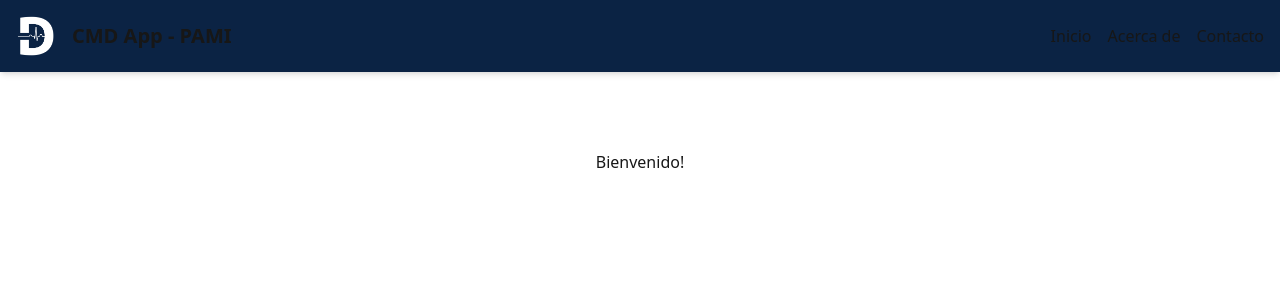
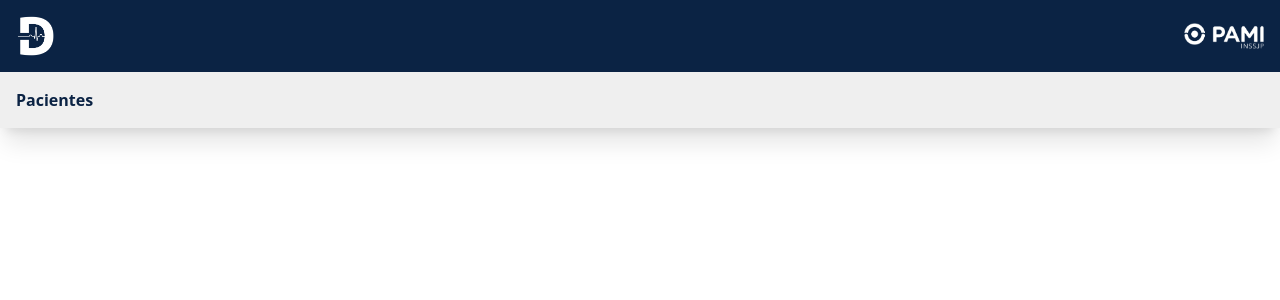
Before and after one commit to GeorgessDavid/cmd_pami_front_next, a Next.js app: page / in a window 1280 px wide. Shown: the top 300 px of the page. Built offline with nearby package versions, Linux system fonts and the light colour scheme.

Commit message:
added error controls

```diff
--- /dev/null
+++ b/src/app/error.js
@@ -0,0 +1,40 @@
+'use client';
+
+import { useEffect } from 'react';
+
+export default function Error({ error, reset }) {
+  useEffect(() => {
+    // Opcional: Log del error para debugging
+    console.error('Error capturado:', error);
+  }, [error]);
+
+  return (
+    <div className="min-h-screen flex items-center justify-center bg-gray-50">
+      <div className="max-w-md w-full text-center">
+        <div className="mb-8">
+          <h1 className="text-9xl font-bold text-red-300">500</h1>
+        </div>
+        <h2 className="text-2xl font-semibold text-gray-800 mb-4">
+          Error del servidor
+        </h2>
+        <p className="text-gray-600 mb-8">
+          Algo salió mal en nuestro servidor. Por favor, intenta de nuevo más tarde.
+        </p>
+        <div className="space-x-4">
+          <button
+            onClick={reset}
+            className="inline-block bg-blue-600 text-white px-6 py-3 rounded-lg hover:bg-blue-700 transition-colors"
+          >
+            Intentar de nuevo
+          </button>
+          <a
+            href="/"
+            className="inline-block bg-gray-600 text-white px-6 py-3 rounded-lg hover:bg-gray-700 transition-colors"
+          >
+            Volver al inicio
+          </a>
+        </div>
+      </div>
+    </div>
+  );
+}
--- /dev/null
+++ b/src/app/global-error.js
@@ -0,0 +1,44 @@
+'use client';
+
+import { useEffect } from 'react';
+
+export default function GlobalError({ error, reset }) {
+  useEffect(() => {
+    // Opcional: Log del error para debugging
+    console.error('Error global capturado:', error);
+  }, [error]);
+
+  return (
+    <html>
+      <body>
+        <div className="min-h-screen flex items-center justify-center bg-gray-50">
+          <div className="max-w-md w-full text-center">
+            <div className="mb-8">
+              <h1 className="text-9xl font-bold text-red-300">500</h1>
+            </div>
+            <h2 className="text-2xl font-semibold text-gray-800 mb-4">
+              Error crítico del sistema
+            </h2>
+            <p className="text-gray-600 mb-8">
+              Ha ocurrido un error crítico en la aplicación. Por favor, recarga la página.
+            </p>
+            <div className="space-x-4">
+              <button
+                onClick={reset}
+                className="inline-block bg-blue-600 text-white px-6 py-3 rounded-lg hover:bg-blue-700 transition-colors"
+              >
+                Intentar de nuevo
+              </button>
+              <button
+                onClick={() => window.location.href = '/'}
+                className="inline-block bg-gray-600 text-white px-6 py-3 rounded-lg hover:bg-gray-700 transition-colors"
+              >
+                Volver al inicio
+              </button>
+            </div>
+          </div>
+        </div>
+      </body>
+    </html>
+  );
+}
--- a/src/app/globals.css
+++ b/src/app/globals.css
@@ -16,10 +16,10 @@
   --font-family: var(--font-family);
 }
 
-@media (prefers-color-scheme: dark) {
+@media (prefers-color-scheme: light) {
   :root {
-    --background: #0a0a0a;
-    --foreground: #ededed;
+    --background: #ffffff;
+    --foreground: #212529;
   }
 }
 
--- /dev/null
+++ b/src/app/not-found.js
@@ -0,0 +1,23 @@
+export default function NotFound() {
+  return (
+    <div className="min-h-screen flex items-center justify-center bg-gray-50">
+      <div className="max-w-md w-full text-center">
+        <div className="mb-8">
+          <h1 className="text-9xl font-bold text-gray-300">404</h1>
+        </div>
+        <h2 className="text-2xl font-semibold text-gray-800 mb-4">
+          Página no encontrada
+        </h2>
+        <p className="text-gray-600 mb-8">
+          Lo sentimos, la página que buscas no existe o ha sido movida.
+        </p>
+        <a
+          href="/"
+          className="inline-block bg-blue-600 text-white px-6 py-3 rounded-lg hover:bg-blue-700 transition-colors"
+        >
+          Volver al inicio
+        </a>
+      </div>
+    </div>
+  );
+}
--- a/src/app/page.js
+++ b/src/app/page.js
@@ -3,7 +3,7 @@ import Image from "next/image";
 export default function Home() {
   return (
     <div className="grid grid-rows-[20px_1fr_20px] items-center justify-items-center min-h-screen p-8 pb-20 gap-16 sm:p-20">
-      <h3>Bienvenido!</h3>
+
     </div>
   );
 }
--- /dev/null
+++ b/src/app/test-error/page.js
@@ -0,0 +1,74 @@
+'use client';
+
+import { useState } from 'react';
+
+export default function TestErrorPage() {
+  const [errorType, setErrorType] = useState('');
+
+  const throwError = (type) => {
+    setErrorType(type);
+
+    switch (type) {
+      case 'client':
+        throw new Error('Error de cliente forzado');
+      case 'server':
+        // Simular un error del servidor
+        throw new Error('Error del servidor forzado');
+      default:
+        break;
+    }
+  };
+
+  const simulate404 = () => {
+    // Redirigir a una ruta que no existe
+    window.location.href = '/ruta-que-no-existe';
+  };
+
+  return (
+    <div className="min-h-screen flex items-center justify-center bg-gray-50">
+      <div className="max-w-md w-full text-center">
+        <h1 className="text-3xl font-bold text-gray-800 mb-8">
+          Página de Prueba de Errores
+        </h1>
+
+        <div className="space-y-4">
+          <button
+            onClick={() => throwError('client')}
+            className="w-full bg-red-600 text-white px-6 py-3 rounded-lg hover:bg-red-700 transition-colors"
+          >
+            Forzar Error de Cliente (500)
+          </button>
+
+          <button
+            onClick={() => throwError('server')}
+            className="w-full bg-orange-600 text-white px-6 py-3 rounded-lg hover:bg-orange-700 transition-colors"
+          >
+            Forzar Error del Servidor (500)
+          </button>
+
+          <button
+            onClick={simulate404}
+            className="w-full bg-yellow-600 text-white px-6 py-3 rounded-lg hover:bg-yellow-700 transition-colors"
+          >
+            Simular Error 404
+          </button>
+
+          <a
+            href="/"
+            className="block w-full bg-blue-600 text-white px-6 py-3 rounded-lg hover:bg-blue-700 transition-colors"
+          >
+            Volver al inicio
+          </a>
+        </div>
+
+        {errorType && (
+          <div className="mt-8 p-4 bg-gray-100 rounded-lg">
+            <p className="text-sm text-gray-600">
+              Último error simulado: {errorType}
+            </p>
+          </div>
+        )}
+      </div>
+    </div>
+  );
+}
--- a/src/components/Header.jsx
+++ b/src/components/Header.jsx
@@ -1,19 +1,20 @@
 'use client';
+import Link from 'next/link';
+import SecondHeader from './SecondHeader';
 
-export default function Header() {
+export default function Header({ logged }) {
+  logged = true;
   return (
-    <header className="flex items-center justify-between p-4 bg-[#0b2344] shadow-md">
-      <div className="flex items-center gap-4">
-        <img src="/cmd_isologo_white.png" alt="CMD Logo" className="h-10 w-10" />
-        <h1 className="text-xl font-bold">CMD App - PAMI</h1>
-      </div>
-      <nav>
-        <ul className="flex space-x-4">
-          <li><a href="/">Inicio</a></li>
-          <li><a href="/about">Acerca de</a></li>
-          <li><a href="/contact">Contacto</a></li>
-        </ul>
-      </nav>
-    </header>
+    <>
+      <header className="flex items-center justify-between p-4 bg-[#0b2344] shadow-xl border-bottom z-50">
+        <div className="flex items-center gap-4">
+          <img src="/cmd_isologo_white.png" alt="CMD Logo" className="h-10 w-10" />
+        </div>
+        <div className="flex items-center gap-4">
+          <img src="/logo_pami_blanco.png" alt="PAMI Logo" className="w-20" />
+        </div>
+      </header>
+      {logged && <SecondHeader rol="admin" />}
+    </>
   );
 }
--- /dev/null
+++ b/src/components/SecondHeader.jsx
@@ -0,0 +1,12 @@
+'use client';
+import Link from 'next/link';
+
+export default function SecondHeader({ rol }) {
+    return (
+        <div className="flex items-center justify-between p-4 bg-[#efefef] shadow-xl border-bottom z-50">
+            <nav className="flex items-center gap-4">
+                <Link href="/pacientes" className="text-[#0b2344] font-semibold hover:underline">Pacientes</Link>
+            </nav>
+        </div>
+    )
+}
```
Also changed, not shown: public/logo_pami_blanco.png (added).
